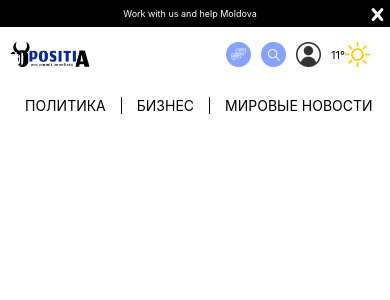
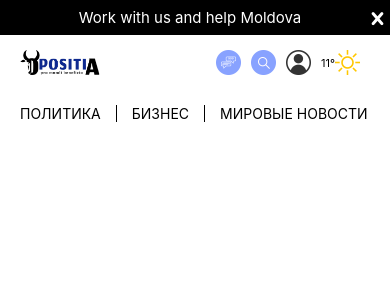
Before and after one commit to Tiltet/news-application, a React Native app: screen / in a window 390 px wide. Shown: the top 300 px of the page. Built offline with nearby package versions, Linux system fonts and the light colour scheme.

Commit message:
feat: add reload and scroll

```diff
--- a/App.js
+++ b/App.js
@@ -1,4 +1,5 @@
-import { SafeAreaView, Text, View } from "react-native";
+import React, { useState } from "react";
+import { View, RefreshControl, ScrollView } from "react-native";
 import Header from "./components/Header/header";
 import { styles } from "./styles/style";
 import Navigation from "./components/Navigation/navigation";
@@ -6,13 +7,28 @@ import Menu from "./components/Menu/menu";
 
 export default function App() {
 
+  const [refreshing, setRefreshing] = useState(false);
+  const [visible, setVisible] = useState(true);
+
+  const onRefresh = () => {
+    setRefreshing(true);
+
+    setVisible(true)
+
+    setTimeout(() => {
+      setRefreshing(false);
+    }, 500);
+  };
+
   return (
     <View style={styles.main}>
-      <Header/>
-      <SafeAreaView style={styles.container}>
+      <Header visible={visible} setVisible={setVisible}/>
+      <ScrollView style={styles.container} refreshControl={
+        <RefreshControl refreshing={refreshing} onRefresh={onRefresh} />
+      }>
         <Navigation/>
         <Menu/>
-      </SafeAreaView>
+      </ScrollView>
     </View>
   );
 }
--- a/components/Header/header.js
+++ b/components/Header/header.js
@@ -1,16 +1,15 @@
-import React, { useState } from 'react';
-import { Image, SafeAreaView, Text, TouchableOpacity, View } from "react-native";
+import React from 'react';
+import { SafeAreaView, Text, TouchableOpacity } from "react-native";
 import { headerStyle } from "../../styles/headerStyle/headerStyle";
 import Entypo from '@expo/vector-icons/Entypo';
 
-export default function Header() {
-  const [headerVisible, setHeaderVisible] = useState(true);
+export default function Header({ visible, setVisible }) {
 
   const handleToggleHeader = () => {
-    setHeaderVisible(!headerVisible);
+    setVisible(!visible);
   };
 
-  if (!headerVisible) {
+  if (!visible) {
     return (
       <SafeAreaView style={headerStyle.header}>
 
--- a/components/Menu/menu.js
+++ b/components/Menu/menu.js
@@ -6,7 +6,7 @@ import { AntDesign } from "@expo/vector-icons";
 export default  function Menu() {
   return (
     <ScrollView horizontal={true} showsHorizontalScrollIndicator={false} style={menuStyle.menu_container}>
-      <View style={menuStyle.menu_block}>
+      <View style={menuStyle.menu_block_first}>
         <TouchableOpacity>
           <Text>ПОЛИТИКА</Text>
         </TouchableOpacity>
--- a/styles/headerStyle/headerStyle.js
+++ b/styles/headerStyle/headerStyle.js
@@ -1,4 +1,4 @@
-import { StyleSheet, Platform, StatusBar } from "react-native";
+import { StyleSheet } from "react-native";
 
 export const headerStyle = StyleSheet.create({
   header: {
@@ -12,7 +12,7 @@ export const headerStyle = StyleSheet.create({
     flexGrow: 1,
     textAlign: "center",
     paddingLeft: 15,
-    fontSize: 9,
+    fontSize: 15,
     color: '#fff',
     paddingTop: 8,
     paddingBottom: 8,
--- a/styles/menu/menuStyle.js
+++ b/styles/menu/menuStyle.js
@@ -12,6 +12,11 @@ export const menuStyle = StyleSheet.create({
     borderRightWidth: 1,
     borderRightColor: '#000',
   },
+  menu_block_first: {
+    paddingRight: 15,
+    borderRightWidth: 1,
+    borderRightColor: '#000',
+  },
   menu_block_last: {
     paddingHorizontal: 15,
   }
```
